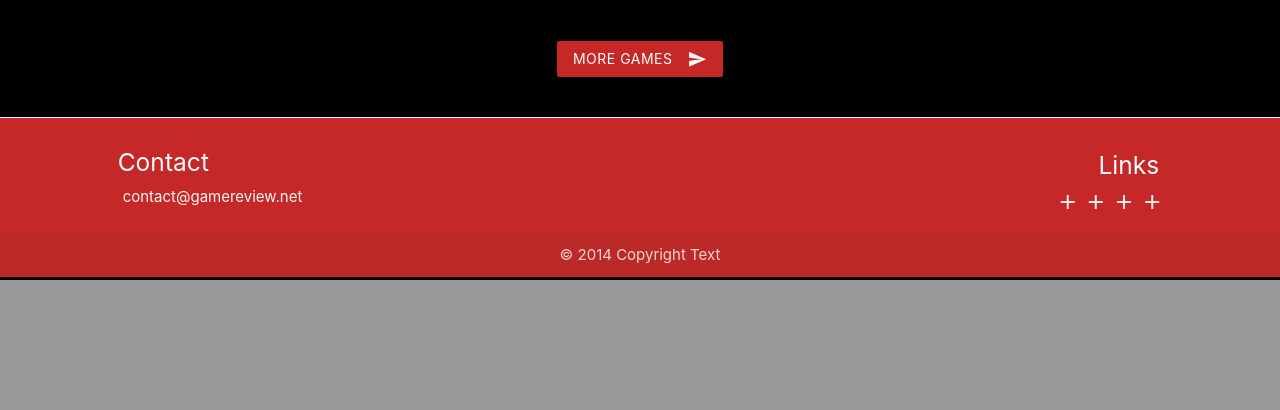
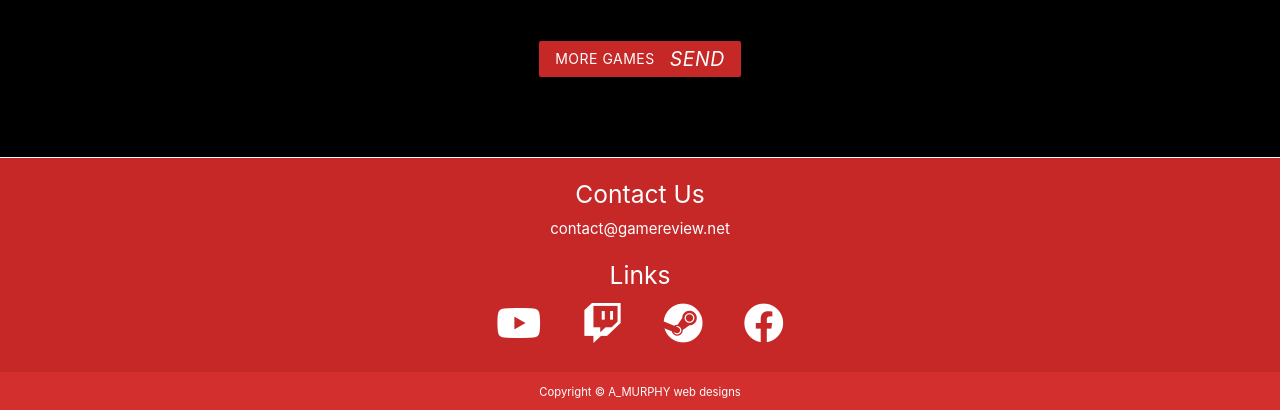
Before and after one commit to aMurphy85/Game-review-ms3, a Flask app: page / in a window 1280 px wide. Shown: the part 1453-1863 px from the top of the page. Before the commit the page ends 1733 px from the top, so only its background shows below. Run offline with Flask 2, Linux system fonts and the light colour scheme; some libraries are stand-ins or nearby versions.

Commit message:
Bug fix footer issue. style nav title

```diff
--- a/static/css/style.css
+++ b/static/css/style.css
@@ -2,14 +2,8 @@
     color: #fafafa;
 }
 
-html {
-    position: relative;
-    min-height: 100%;
-}
-
 body {
     background-color: #000000;
-    margin-bottom: 160px;
 }
 
 .flashes h4 {
@@ -19,6 +13,24 @@
 
 nav {
     border-bottom: 1px solid #fafafa;
+}
+
+.brand-logo {
+    margin: 0 0 0 20px;
+}
+
+.title-1 {
+    display: inline-block;
+    font-size: xx-large;
+    margin: 0 0 20px 0;
+    text-decoration: underline;
+}
+
+.title-2 {
+    display: inline-block;
+    font-size: xx-large;
+    margin: 0 0 20px 0;
+    text-decoration: underline;
 }
 
 .card
@@ -87,6 +99,7 @@
 .card
 .card-image
 img {
+    border-radius: 15px;
     padding: 5px;
 }
 
@@ -155,20 +168,56 @@
 }
 
 #footer {
-    position: absolute;
-    bottom: 0;
-    width: 100%;
-    height: 160px;
-    background-color: #f5f5f5;
-}
-
-.page-footer {
-    border-top: solid 1px #fafafa;
+    border-top: 1px solid #fafafa;
     margin-top: 40px;
 }
 
-#links {
-    text-align: end;
+#footer-1 {
+    margin: 15px 0 0 0;
+}
+
+#footer-2 {
+    margin: 0 0 15px 0;
+}
+
+.link-1 {
+    margin: 15px;
+    font-size: 40px;
+}
+
+.link-2 {
+    margin: 15px;
+    font-size: 40px;
+}
+
+.link-3 {
+    margin: 15px;
+    font-size: 40px;
+}
+
+.link-4 {
+    margin: 15px;
+    font-size: 40px;
+}
+
+.link-1 i:hover {
+    color: #282828;
+}
+
+.link-2 i:hover {
+    color: #9146FF;
+}
+
+.link-3 i:hover {
+    color: #66c0f4;
+}
+
+.link-4 i:hover {
+    color: #4267B2;
+}
+
+.copyright {
+    margin: 5px;
 }
 
 /* media queries */
@@ -178,6 +227,16 @@
 }
 
 @media (max-width: 576px) {
+    .brand-logo {
+        margin: 0 0 0 10px;
+    }
+    .title-1 {
+        font-size: x-large;
+    }
+
+    .title-2 {
+        font-size: x-large;
+    }
     .slider {
         height:370px !important;
     }
--- a/templates/base.html
+++ b/templates/base.html
@@ -6,7 +6,8 @@
     <meta name="viewport" content="width=device-width, initial-scale=1.0">
     <script src="https://code.jquery.com/jquery-3.6.0.min.js"
         integrity="sha256-/xUj+3OJU5yExlq6GSYGSHk7tPXikynS7ogEvDej/m4=" crossorigin="anonymous"></script>
-    <link href="https://fonts.googleapis.com/icon?family=Material+Icons" rel="stylesheet">
+    <link rel="stylesheet" href="https://use.fontawesome.com/releases/v5.15.1/css/all.css"
+        integrity="sha384-vp86vTRFVJgpjF9jiIGPEEqYqlDwgyBgEF109VFjmqGmIY/Y4HV4d3Gp2irVfcrp" crossorigin="anonymous">
     <link rel="stylesheet" href="https://cdnjs.cloudflare.com/ajax/libs/materialize/1.0.0/css/materialize.min.css" type="text/css">
     <link rel="stylesheet" href="{{ url_for('static', filename='css/style.css') }}" type="text/css">
     {% block styles %}
@@ -20,7 +21,10 @@
             <div class="navbar-fixed">
                 <nav class="nav-extended black">
                 <div class="nav-wrapper">
-                  <a href="{{ url_for('home') }}" class="brand-logo left">Game Review</a>
+                  <a href="{{ url_for('home') }}" class="brand-logo left">
+                      <p class="title-1">Game</p>
+                      <p class="title-2 red-text darken-3">Review</p>
+                  </a>
                   <a href="#" data-target="mobile-demo" class="sidenav-trigger right"><i class="large material-icons">menu</i></a>
                   <ul class="right hide-on-med-and-down">
                     <li><a href="{{ url_for('home') }}">Home</a></li>
@@ -76,30 +80,34 @@
         </main>
 
         <!-- foter -->
-        <footer class="page-footer red darken-3" id="footer">
+        <footer class="red darken-3" id="footer">
             <div class="row">
-                <div class="col s12 m10 l10 offset-l1 offset-m1">
-                    <div class="col s12 m6 l4">
-                        <h5 class="white-text">Contact</h5>
-                        <p class="grey-text text-lighten-4">contact@gamereview.net</p>
-                    </div>
-                    <div class="col s12 m6 l4"></div>
-                    <div class="col s12 m6 l4">
-                        <div class="col s12">
-                            <h5 class="white-text" id="links">Links</h5>
-                        </div>
-                        <div class="col s12" id="links">
-                            <a class="grey-text text-lighten-3" href="#!"><i class="material-icons">add</i></a>
-                            <a class="grey-text text-lighten-3" href="#!"><i class="material-icons">add</i></a>
-                            <a class="grey-text text-lighten-3" href="#!"><i class="material-icons">add</i></a>
-                            <a class="grey-text text-lighten-3" href="#!"><i class="material-icons">add</i></a>
-                        </div>
+                <div class="col s12 center-align" id="footer-1">
+                    <h5 class="white-text">Contact Us</h5>
+                    <p class="white-text">contact@gamereview.net</p>
+                </div>
+                <div class="row">
+                    <div class="col s12 center-align" id="footer-2">
+                        <h5 class="white-text">Links</h5>
+                        <a class="link-1 white-text" href="">
+                            <i class="fab fa-youtube"></i>
+                        </a>
+                        <a class="link-2 white-text" href="">
+                            <i class="fab fa-twitch"></i>
+                        </a>
+                        <a class="link-3 white-text" href="">
+                            <i class="fab fa-steam"></i>
+                        </a>
+                        <a class="link-4 white-text" href="">
+                            <i class="fab fa-facebook"></i>
+                        </a>
                     </div>
                 </div>
-            </div>
-            <div class="footer-copyright center-align">
-                <div class="container">
-                    © 2014 Copyright Text
+
+                <div class="row red darken-2">
+                    <div class="col s12 center-align">
+                        <p class="copyright white-text"><small>Copyright <span>&#169;</span> A_MURPHY web designs</small> </p>
+                    </div>
                 </div>
             </div>
         </footer>
```
